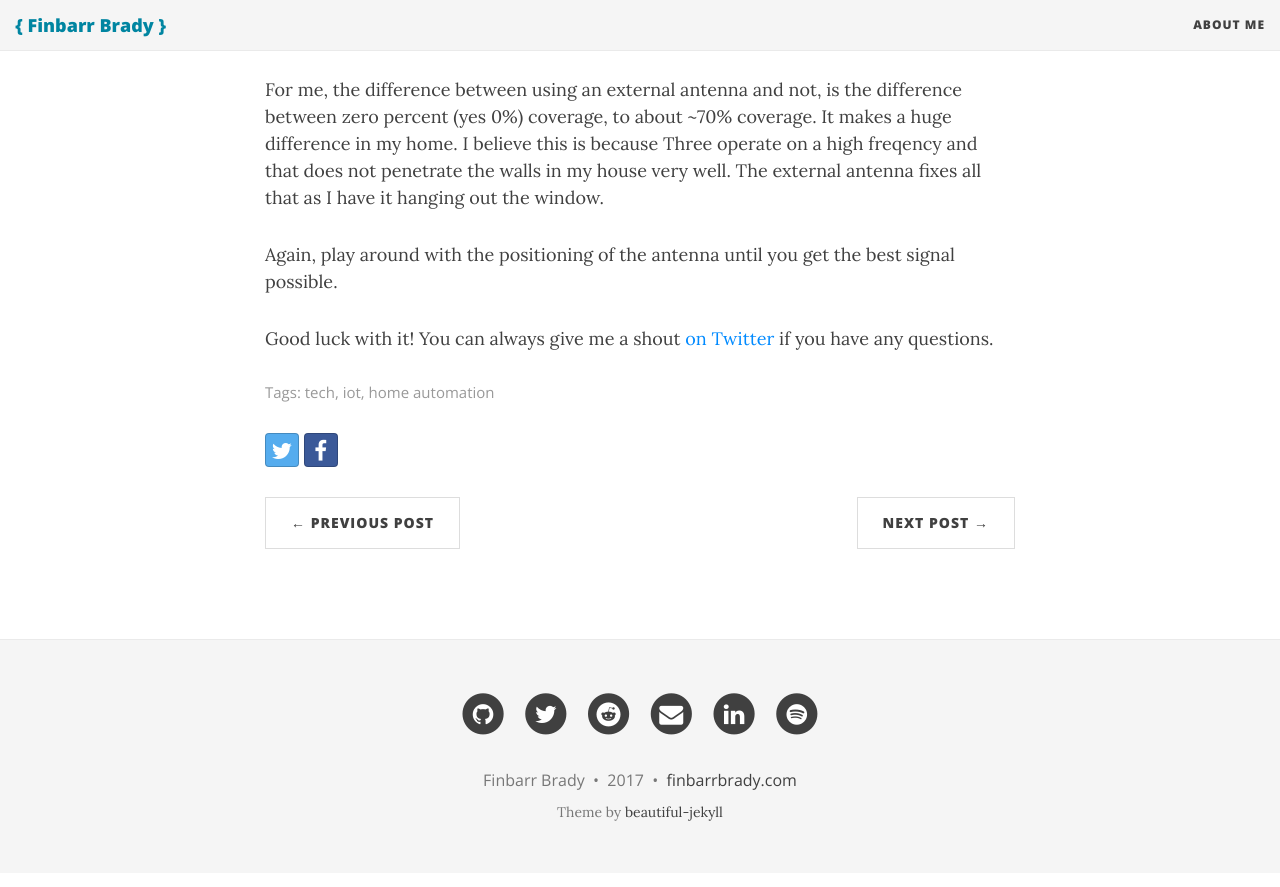
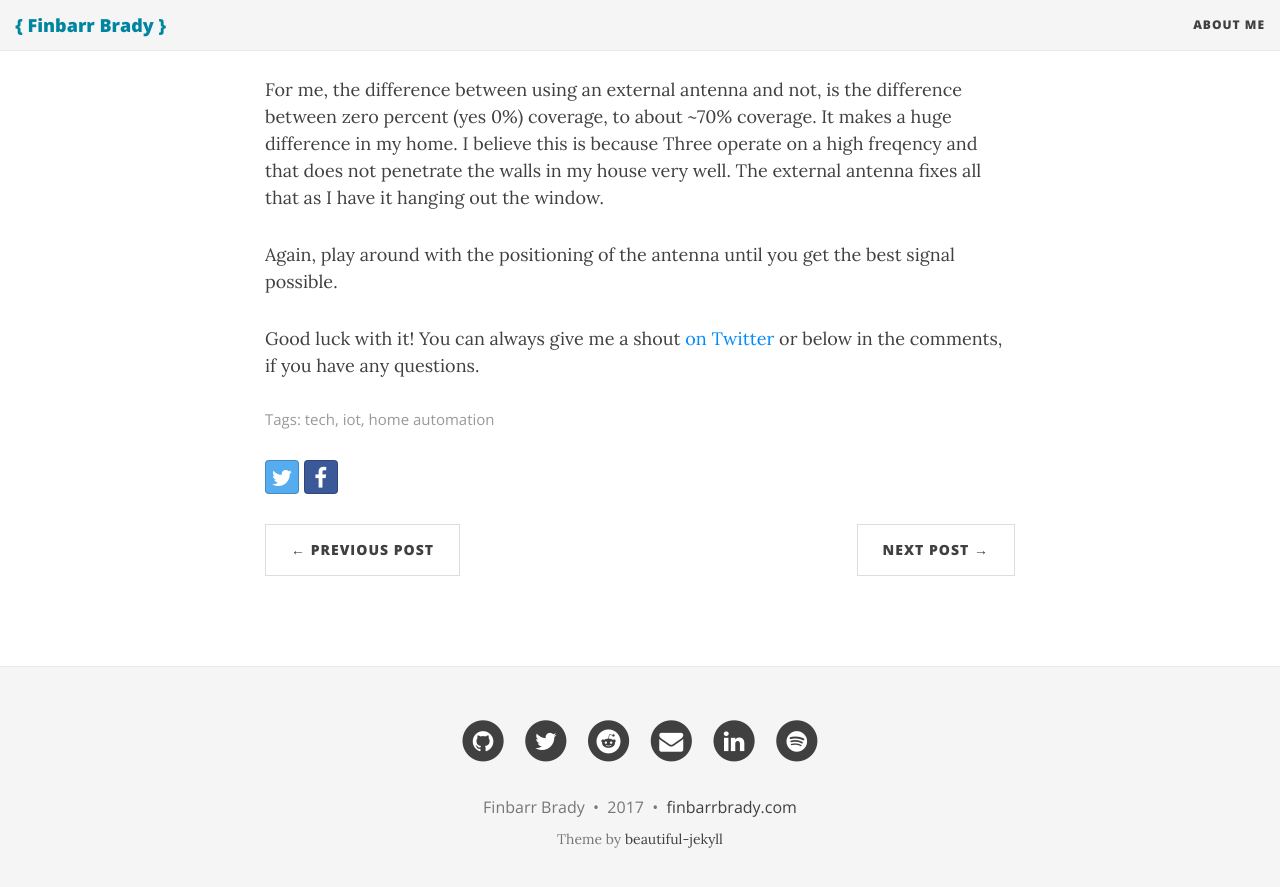
Before and after one commit to fbradyirl/fbradyirl_archive.github.io, a Jekyll site: the page built from _posts/2017-02-15-diy-4g-broadband.md, in a window 1280 px wide and 900 px high, scrolled down 3023 px. Shown: the top 887 px of the window. Built offline with Jekyll 4.4.1, drawn with Linux system fonts in a browser that asks for light colours; nearby versions of some CDN libraries; comment, search, counter and statistics services are not loaded.

Commit message:
Updated 2017-02-15-diy-4g-broadband.md

```diff
--- a/_posts/2017-02-15-diy-4g-broadband.md
+++ b/_posts/2017-02-15-diy-4g-broadband.md
@@ -60,4 +60,4 @@ For me, the difference between using an external antenna and not, is the differe
 
 Again, play around with the positioning of the antenna until you get the best signal possible.
 
-Good luck with it! You can always give me a shout [on Twitter](https://twitter.com/finbarrbrady) if you have any questions.
+Good luck with it! You can always give me a shout [on Twitter](https://twitter.com/finbarrbrady) or below in the comments, if you have any questions.
```
